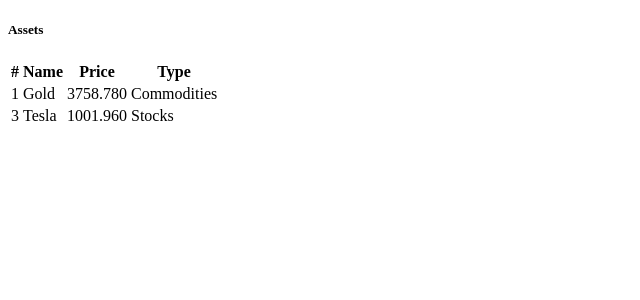
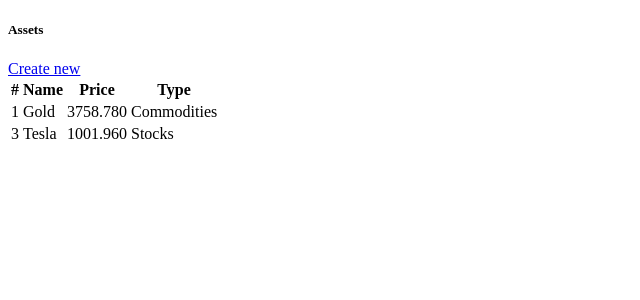
Before and after one commit to Bartolomeu-07/trade_engine, a Django app: page /assets/ in a window 1280 px wide. Shown: the top 300 px of the page, without its empty margins (0-640 px from the left). Run offline with Django 5.2, Linux system fonts and the light colour scheme; data comes from the database, SQL or seed files in the repository; some libraries are stand-ins or nearby versions.

Commit message:
Add create new button to asset_list view

```diff
--- a/templates/app/asset_list.html
+++ b/templates/app/asset_list.html
@@ -4,7 +4,12 @@
 {% block content %}
 <div class="container py-4">
   <div class="card">
-    <div class="card-header"><h5 class="mb-0">Assets</h5></div>
+    <div class="card-header d-flex justify-content-between align-items-center">
+      <h5 class="mb-0">Assets</h5>
+      <div>
+        <a href="#" class="btn btn-dark btn-sm me-2">Create new</a>
+      </div>
+    </div>
 
     <div class="table-responsive">
       <table class="table table-hover mb-0">
```
